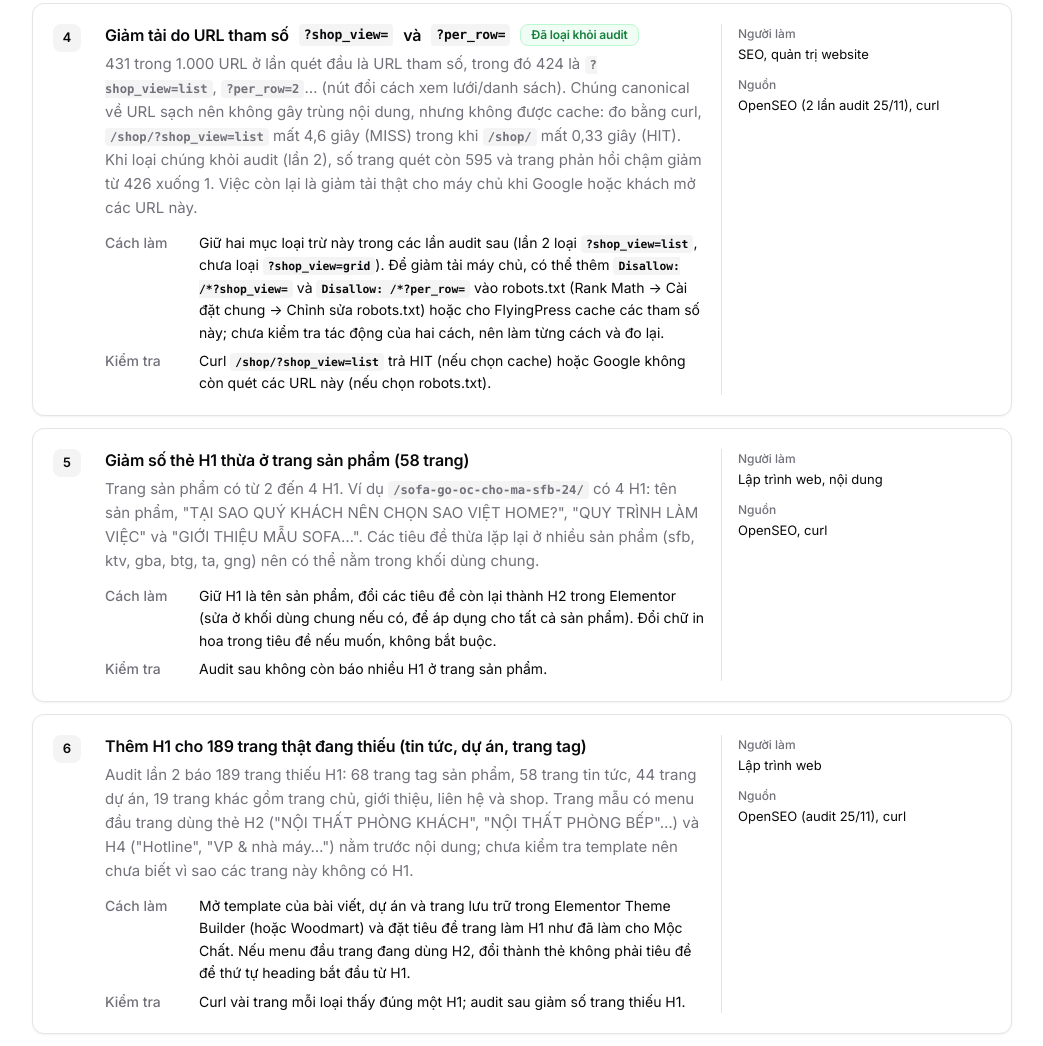
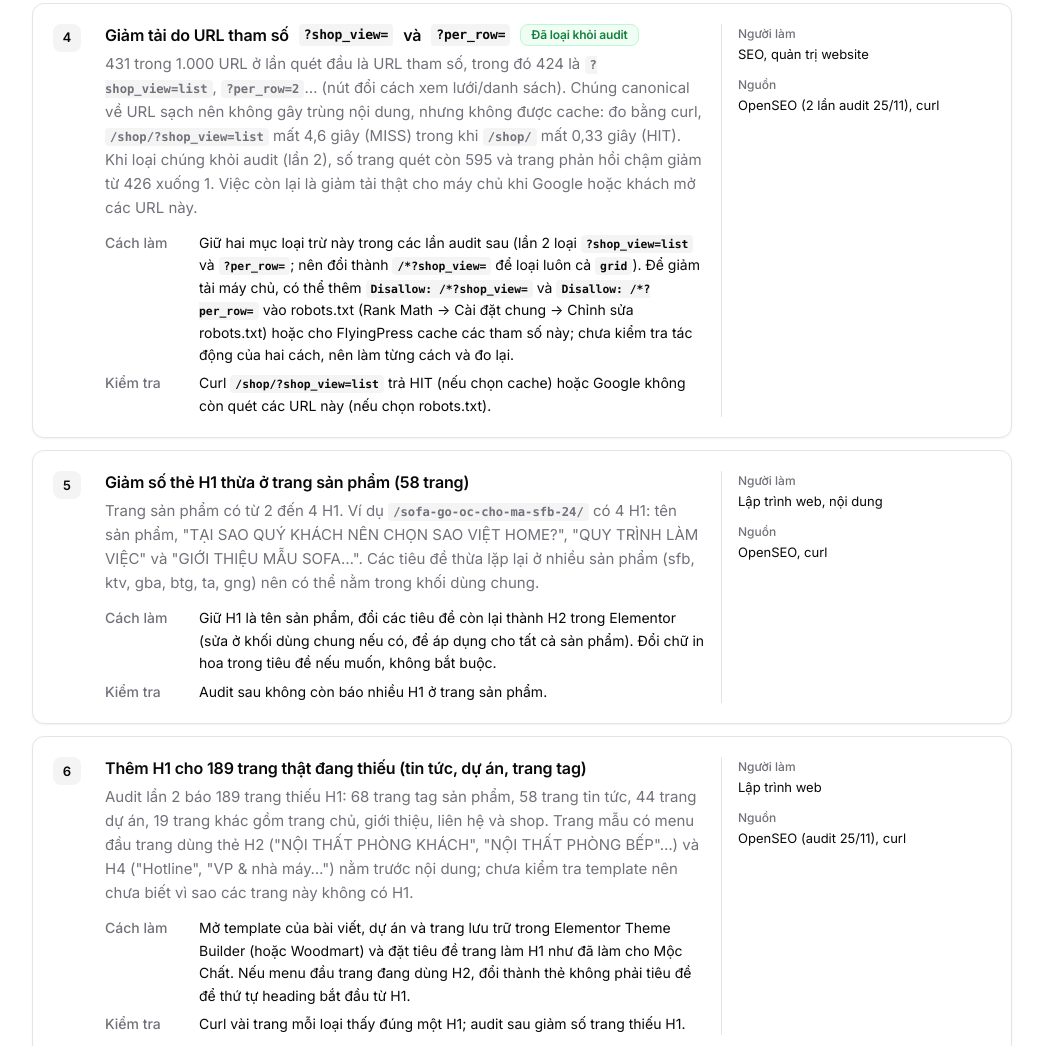
Before and after one commit to khanh-smv/seo-helper, a plain HTML site: page saoviethome-seo-report.html in a window 1280 px wide. Shown: the part 3163-4209 px from the top of the page, without its empty margins (228-1271 px from the left). Drawn offline with Linux system fonts and the light colour scheme.

Commit message:
fix: update SEO report to clarify URL exclusion criteria and improve audit details

```diff
--- a/js/report-saoviethome.js
+++ b/js/report-saoviethome.js
@@ -55,7 +55,7 @@
       t: "Giảm tải do URL tham số <code>?shop_view=</code> và <code>?per_row=</code>",
       tag: ["ok", "Đã loại khỏi audit"],
       why: "431 trong 1.000 URL ở lần quét đầu là URL tham số, trong đó 424 là <code>?shop_view=list</code>, <code>?per_row=2</code>… (nút đổi cách xem lưới/danh sách). Chúng canonical về URL sạch nên không gây trùng nội dung, nhưng không được cache: đo bằng curl, <code>/shop/?shop_view=list</code> mất 4,6 giây (MISS) trong khi <code>/shop/</code> mất 0,33 giây (HIT). Khi loại chúng khỏi audit (lần 2), số trang quét còn 595 và trang phản hồi chậm giảm từ 426 xuống 1. Việc còn lại là giảm tải thật cho máy chủ khi Google hoặc khách mở các URL này.",
-      how: "Giữ hai mục loại trừ này trong các lần audit sau (lần 2 loại <code>?shop_view=list</code>, chưa loại <code>?shop_view=grid</code>). Để giảm tải máy chủ, có thể thêm <code>Disallow: /*?shop_view=</code> và <code>Disallow: /*?per_row=</code> vào robots.txt (Rank Math → Cài đặt chung → Chỉnh sửa robots.txt) hoặc cho FlyingPress cache các tham số này; chưa kiểm tra tác động của hai cách, nên làm từng cách và đo lại.",
+      how: "Giữ hai mục loại trừ này trong các lần audit sau (lần 2 loại <code>?shop_view=list</code> và <code>?per_row=</code>; nên đổi thành <code>/*?shop_view=</code> để loại luôn cả <code>grid</code>). Để giảm tải máy chủ, có thể thêm <code>Disallow: /*?shop_view=</code> và <code>Disallow: /*?per_row=</code> vào robots.txt (Rank Math → Cài đặt chung → Chỉnh sửa robots.txt) hoặc cho FlyingPress cache các tham số này; chưa kiểm tra tác động của hai cách, nên làm từng cách và đo lại.",
       verify:
         "Curl <code>/shop/?shop_view=list</code> trả HIT (nếu chọn cache) hoặc Google không còn quét các URL này (nếu chọn robots.txt).",
       who: "SEO, quản trị website",
--- a/saoviethome-seo-report.html
+++ b/saoviethome-seo-report.html
@@ -474,8 +474,12 @@
               <li>
                 Lần 1 dừng ở giới hạn 1.000 trang nên chưa quét hết. Lần 2 quét
                 hết 595 trang. Lần 2 loại trừ <code>?shop_view=list</code> và
-                <code>?per_row=</code>, nên các URL <code>?shop_view=grid</code>
-                (nếu có) không được loại, chưa kiểm tra.
+                <code>?per_row=</code>. Trong lần 1, các URL
+                <code>?shop_view=grid</code> đều có kèm <code>?per_row=</code>
+                đứng trước, nên cũng được loại. Lần 2 không còn URL nào chứa
+                <code>shop_view</code>. Chưa biết có URL chỉ có
+                <code>?shop_view=grid</code> (không kèm <code>per_row</code>)
+                hay không.
               </li>
               <li>
                 Số lỗi 4xx tăng từ 21 lên 29 vì lần 2 tìm thêm được các URL đã
```
